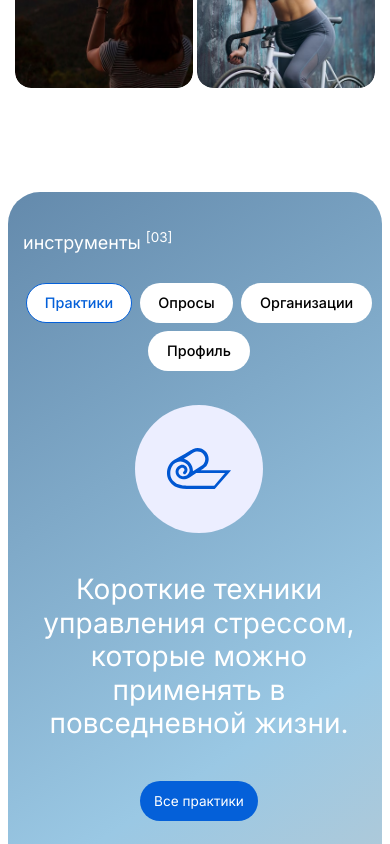
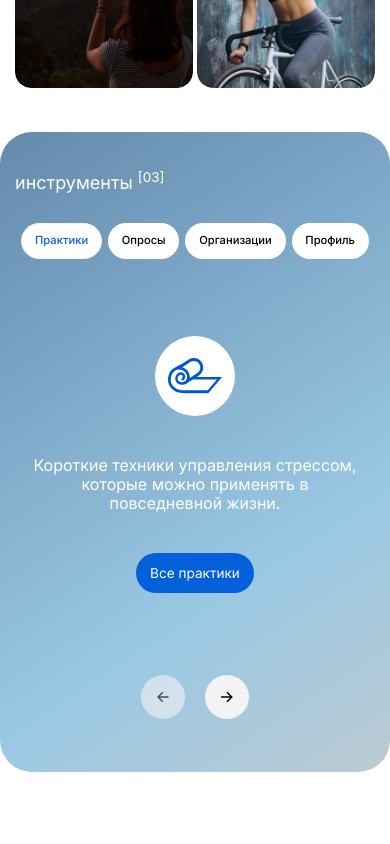
Before and after one commit to akiverin/MentalPRO, a React (Vite) app in the folder client/: page / in a window 390 px wide. Shown: the part 2040-2884 px from the top of the page. Built offline with nearby package versions, Linux system fonts and the light colour scheme.

Commit message:
upd footer component, and section instruments on home page

```diff
--- a/client/src/components/TheFooter/TheFooter.scss
+++ b/client/src/components/TheFooter/TheFooter.scss
@@ -187,3 +187,42 @@
     padding: 0;
   }
 }
+
+@media screen and (max-width: v.$mobile) {
+  .footer__wrapper {
+    padding: 60px 15px 0;
+  }
+
+  .footer__nav-title {
+    margin: 0 0 16px;
+    font-size: 1.4rem;
+  }
+
+  .footer__nav-list {
+    gap: 8px;
+  }
+
+  .footer__base {
+    gap: 36px;
+  }
+
+  .footer__extra {
+    margin-top: 24px;
+    gap: 24px;
+    & .link .logo {
+      transform: scale(0.8);
+    }
+  }
+}
+
+@media screen and (max-width: 440px) {
+  .footer__map {
+    flex-direction: column;
+    gap: 20px;
+  }
+
+  .footer__form {
+    flex-direction: column;
+    gap: 10px;
+  }
+}
--- a/client/src/pages/Home/Instruments/Instruments.scss
+++ b/client/src/pages/Home/Instruments/Instruments.scss
@@ -97,16 +97,24 @@
   gap: 20px;
 }
 
+.instruments__button {
+  height: 52px;
+  width: 52px;
+}
+
 .instruments__arrow {
-  height: 16px;
-  width: 20px;
+  height: 18px;
+  width: 18px;
 }
 
 .instruments__nav-button {
-  border: 0.1rem solid transparent;
+  border: 0.05rem solid transparent;
 
   &--active {
-    border-color: v.$primary;
+    border: 0.05rem solid v.$secondary;
+    &:hover {
+      background-color: v.$light;
+    }
   }
 }
 
@@ -131,8 +139,23 @@
   }
 
   .instruments__nav-button {
-    padding: 1.25rem 1.5rem;
+    padding: 1.25rem 1.25rem;
     background-color: v.$white;
+  }
+
+  .instruments__circle {
+    width: 140px;
+    height: 140px;
+    background-color: v.$white;
+  }
+
+  .instruments__icon {
+    height: 56px;
+  }
+
+  .instruments__arrow {
+    height: 16px;
+    width: 16px;
   }
 }
 
@@ -154,7 +177,7 @@
   }
 
   .instruments__list {
-    gap: 8px;
+    gap: 6px;
   }
 
   .instruments__content {
@@ -162,14 +185,14 @@
   }
 
   .instruments__desc {
-    font-size: v.$h4-size;
+    font-size: v.$h5-size;
     margin: 0;
-    padding: 0;
+    padding: 0 20px;
   }
 
   .instruments__nav-button {
-    padding: 1.2rem 1.1rem;
-    font-size: 0.9rem;
+    padding: 1rem 1rem;
+    font-size: 0.8rem;
   }
 
   .instruments__actions {
@@ -178,6 +201,45 @@
 
   .instruments__button {
     height: auto;
+    width: auto;
     padding: 1rem;
   }
+
+  .instruments__arrow {
+    height: 14px;
+    width: 14px;
+  }
 }
+
+@media screen and (max-width: 440px) {
+  .instruments {
+    margin-top: 40px;
+    padding: 0;
+  }
+  .instruments__cover {
+    height: 640px;
+  }
+  .instruments__desc {
+    font-size: v.$body-large;
+    padding: 0 10px;
+  }
+
+  .instruments__circle {
+    width: 80px;
+    height: 80px;
+  }
+
+  .instruments__icon {
+    height: 36px;
+  }
+
+  .instruments__nav-button {
+    padding: 0.9rem 0.8rem;
+    font-size: 0.7rem;
+  }
+
+  .instruments__arrow {
+    height: 12px;
+    width: 12px;
+  }
+}
--- a/client/src/pages/Home/Instruments/Instruments.tsx
+++ b/client/src/pages/Home/Instruments/Instruments.tsx
@@ -78,7 +78,7 @@ const instruments = [
     name: "Организации",
     path: "/organizations",
     icon: iconOrganizations,
-    desc: "Программы для сотрудников компаний, мониторинг психологического состояния и рекомендации по снижению стресса.",
+    desc: "Мониторинг психологического состояния сотрудников и рекомендации по снижению стресса.",
     link: "Все организации",
   },
   {
```
